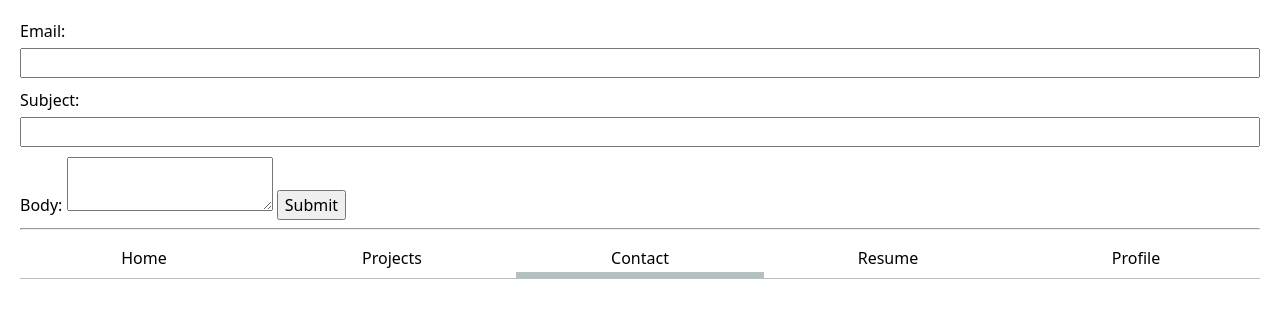
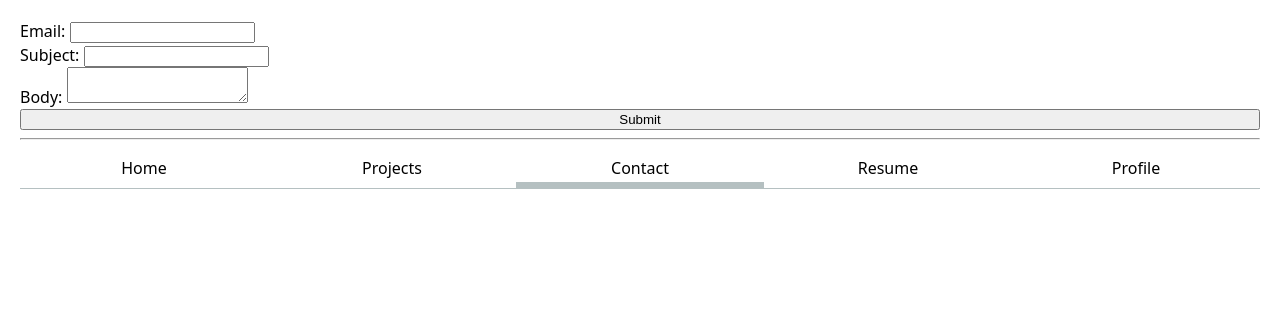
Before and after one commit to Gavin55555555555555/portfolio, a plain HTML site: page contact/index.html in a window 1280 px wide. Shown: the part 100-418 px from the top of the page. Drawn offline with Linux system fonts and the light colour scheme.

Commit message:
Update styles.css

```diff
--- a/styles.css
+++ b/styles.css
@@ -44,16 +44,6 @@ nav{
   }
 }
 
-input{
-  font:inherit;
-  display:block;
-  width:100%;
-  box-sizing:border-box;
-  margin-block: 5px 10px;
+form{
+  display: grid;
 }
-textarea{
-  font:inherit;
-}
-button{
-  font:inherit;
-}
```
